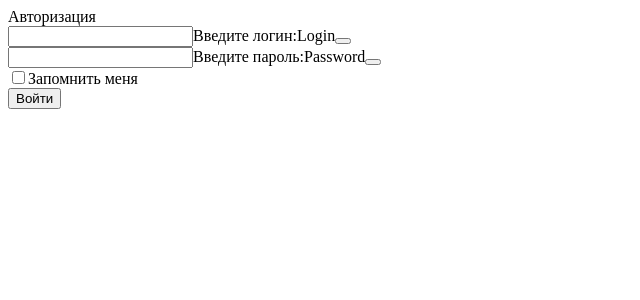
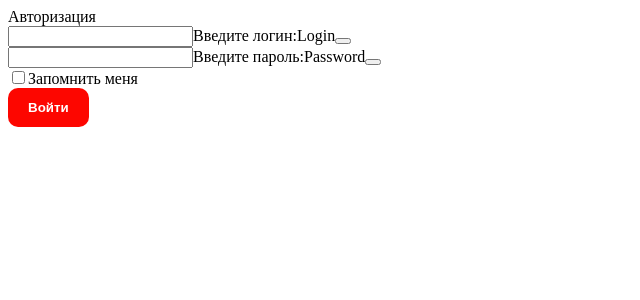
Before and after one commit to Deforc/OPD_Magnit, a React (Create React App) app in the folder frontend/: page / in a window 1280 px wide. Shown: the top 300 px of the page, without its empty margins (0-640 px from the left). Built offline with nearby package versions, Linux system fonts and the light colour scheme.

Commit message:
Добавить стилизацию кнопки

```diff
--- a/frontend/src/components/UI/buttons/major_button/MajorButton.jsx
+++ b/frontend/src/components/UI/buttons/major_button/MajorButton.jsx
@@ -1,8 +1,9 @@
 import React from 'react';
+import classes from "./MajorButton.module.css";
 
 const MajorButton = (props) => {
     return (
-        <button>
+        <button className={classes.majorButton}>
             {props.children}
         </button>
     );
--- /dev/null
+++ b/frontend/src/components/UI/buttons/major_button/MajorButton.module.css
@@ -0,0 +1,10 @@
+.majorButton {
+    background-color: #fd0600;
+    color: white;
+    font-family: 'Golos Text', sans-serif;
+    font-weight: 600;
+    padding: 12px 20px;
+    border: none;
+    border-radius: 10px;
+    cursor: pointer;
+}
```
